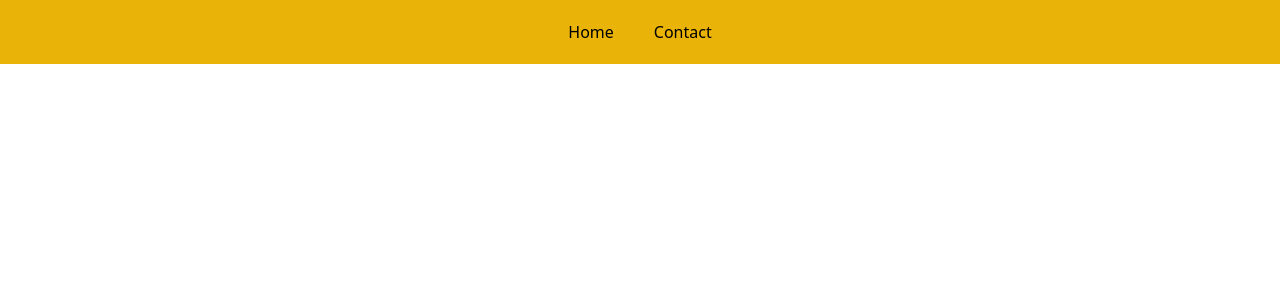
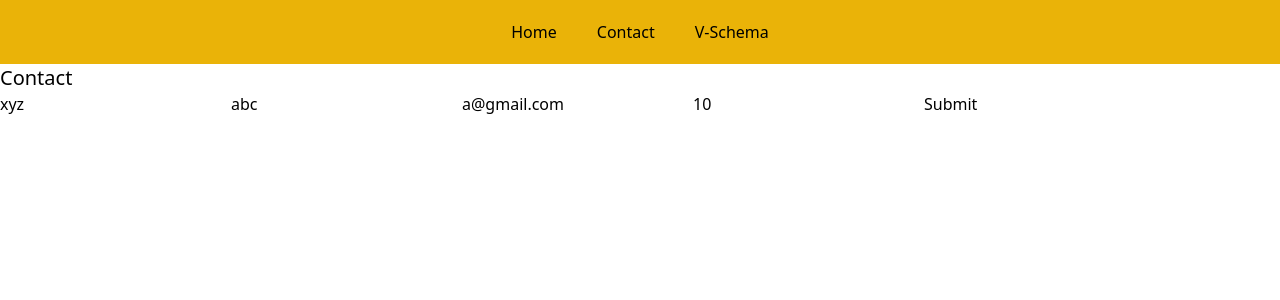
Before and after one commit to kalazaraeducation/react-hook-form, a React (Create React App) app: page /validation-schema in a window 1280 px wide. Before the commit this address had no page. Shown: the top 300 px of the page. Built offline with nearby package versions, Linux system fonts and the light colour scheme; the HTML template or start-up script is replaced by a standard one.

Commit message:
12-Validation-Schema

```diff
--- a/package.json
+++ b/package.json
@@ -3,6 +3,7 @@
   "version": "0.1.0",
   "private": true,
   "dependencies": {
+    "@hookform/resolvers": "^2.9.10",
     "@tanstack/react-query": "^4.13.0",
     "@testing-library/jest-dom": "^5.16.5",
     "@testing-library/react": "^13.4.0",
@@ -15,7 +16,8 @@
     "react-router-dom": "^6.4.0",
     "react-scripts": "5.0.1",
     "styled-components": "^5.3.6",
-    "web-vitals": "^2.1.4"
+    "web-vitals": "^2.1.4",
+    "yup": "^0.32.11"
   },
   "scripts": {
     "start": "react-scripts start",
--- a/src/App.js
+++ b/src/App.js
@@ -5,6 +5,7 @@ import { Route, Routes, BrowserRouter as Router } from "react-router-dom";
 import Home from "./pages/Home";
 import Contact from "./pages/Contact";
 import Navbar from "./pages/Navbar";
+import ValidationSchema from "./pages/ValidationSchema";
 
 const queryClient = new QueryClient();
 
@@ -16,6 +17,7 @@ function App() {
         <Routes>
           <Route path="/" element={<Home />} />
           <Route path="/contact" element={<Contact />} />
+          <Route path="validation-schema" element={<ValidationSchema />} />
         </Routes>
       </Router>
     </QueryClientProvider>
--- a/src/pages/Navbar.js
+++ b/src/pages/Navbar.js
@@ -11,6 +11,9 @@ const Navbar = () => {
         <li>
           <NavLink to="/contact">Contact</NavLink>
         </li>
+        <li>
+          <NavLink to="/validation-schema">V-Schema</NavLink>
+        </li>
       </ul>
     </div>
   );
--- /dev/null
+++ b/src/pages/ValidationSchema.js
@@ -0,0 +1,64 @@
+import { useForm } from "react-hook-form";
+import * as Yup from "yup";
+import { yupResolver } from "@hookform/resolvers/yup";
+
+const ValidationSchema = () => {
+  const initialValues = {
+    fname: "xyz",
+    lname: "abc",
+    email: "a@gmail.com",
+    contact: 10,
+  };
+
+  const validationSchema = Yup.object({
+    fname: Yup.string()
+      .required("FName is Required.")
+      .length(10, "FName should be equal to 10 characters."),
+    lname: Yup.string()
+      .required("LName is Required.")
+      .length(10, "LName should be equal to 10 characters."),
+    email: Yup.string()
+      .required("Email is Required.")
+      .email("Email is not valid."),
+    contact: Yup.number()
+      .required("Contact is Required.")
+      .moreThan(10, "Number must be greater than 10")
+      .lessThan(20, "Number must be less than 20"),
+  });
+
+  const {
+    register,
+    handleSubmit,
+    formState: { errors },
+  } = useForm({
+    defaultValues: initialValues,
+    resolver: yupResolver(validationSchema),
+  });
+
+  const handleData = (values) => {
+    console.log("we will hit some random api in this callback");
+  };
+
+  return (
+    <>
+      <h1 className="text-xl">Contact</h1>
+      <form onSubmit={handleSubmit(handleData)}>
+        <input type="text" placeholder="First name" {...register("fname")} />
+        {errors.fname && <p>{errors.fname.message}</p>}
+        <input type="text" placeholder="Last name" {...register("lname")} />
+        {errors.lname && <p>{errors.lname.message}</p>}
+        <input type="text" placeholder="Email" {...register("email")} />
+        {errors.email && <p>{errors.email.message}</p>}
+        <input
+          type="number"
+          placeholder="Mobile number"
+          {...register("contact")}
+        />
+        {errors.contact && <p>{errors.contact.message}</p>}
+        <input type="submit" />
+      </form>
+    </>
+  );
+};
+
+export default ValidationSchema;
```
Also changed, not shown: 1 other file (tests, documents, lock files or other folders).
